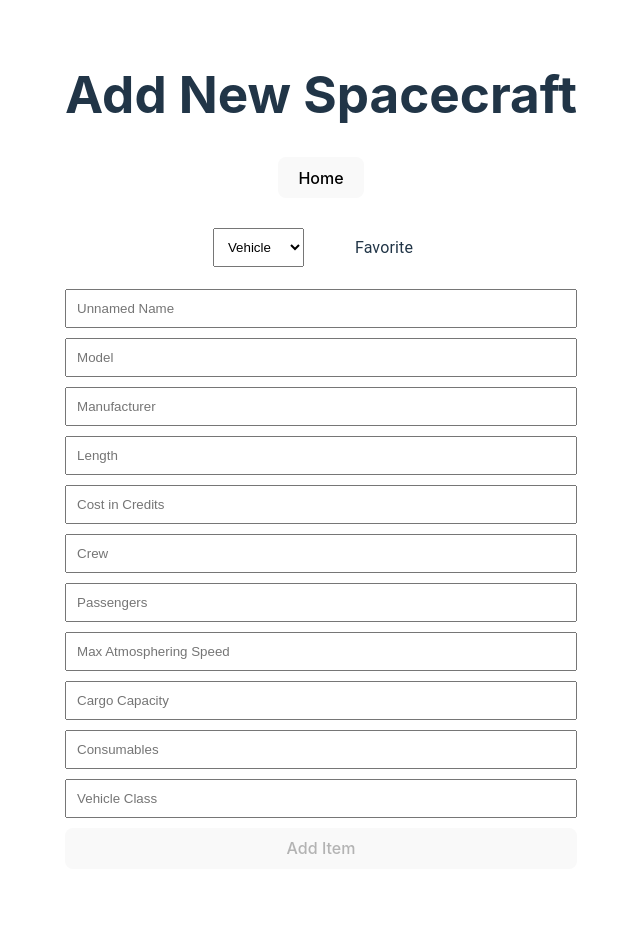
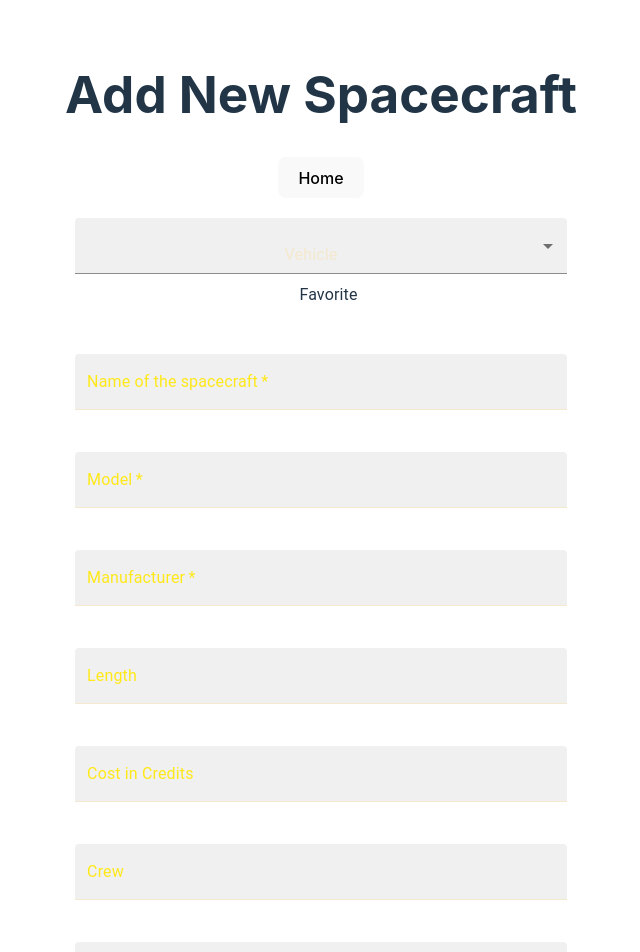
Before and after one commit to AugustoLL/Star-Wars-Garage, a React (Vite) app: page /add in a window 1280 px wide. Shown: the top 952 px of the page, without its empty margins (319-959 px from the left). Before the commit the page ends 901 px from the top, so only its background shows below. Built offline with nearby package versions, Linux system fonts and the light colour scheme.

Commit message:
move inputs to their own components and add a snackbar to inform the user

```diff
--- a/src/components/AddSpacecraftForm.tsx
+++ b/src/components/AddSpacecraftForm.tsx
@@ -2,12 +2,15 @@ import React, { useState } from "react";
 import { Vehicle, Starship } from "../types/starWars";
 import "./AddSpacecraftForm.css";
 import { LOCAL_STORAGE_VEHICLES_KEY, LOCAL_STORAGE_STARSHIPS_KEY } from "../constants";
+import FormInput from "./FormInput";
+import FormSnackbar from "./FormSnackbar";
 
 
 import Checkbox from '@mui/material/Checkbox';
 import FormControlLabel from '@mui/material/FormControlLabel';
 import StarBorderOutlinedIcon from '@mui/icons-material/StarBorderOutlined';
 import StarIcon from '@mui/icons-material/Star';
+// import { Form } from "react-router-dom";
 
 /**
  * Form to add a new spacecraft to the local storage.
@@ -16,6 +19,8 @@ import StarIcon from '@mui/icons-material/Star';
  * When the user submits the form, it will create a new Vehicle or Starship object, add the created and edited timestamps and add the new spacecraft to the local storage.
  */
 const AddSpacecraftForm: React.FC = () => {
+
+  const [openSnackbar, setOpenSnackbar] = useState(false);
 
   /**
    * This is the common data for both Vehicles and Starships.
@@ -39,6 +44,31 @@ const AddSpacecraftForm: React.FC = () => {
     url: '',
   });
 
+
+  const resetFields = () => {
+    setCommonData({
+      type: 'vehicle',
+      favorite: false,
+      name: '',
+      model: '',
+      manufacturer: '',
+      length: '',
+      cost_in_credits: '',
+      crew: '',
+      passengers: '',
+      max_atmosphering_speed: '',
+      cargo_capacity: '',
+      consumables: '',
+      films: [],
+      pilots: [],
+      url: '',
+    });
+    setVehicleClass('');
+    setStarshipClass('');
+    setHyperdriveRating('');
+    setMGLT('');
+  }
+
   /**
    * Specific fields for each type of spacecraft.
    * Vehicles needs a vehicle class
@@ -59,6 +89,9 @@ const AddSpacecraftForm: React.FC = () => {
    * by spreading the common data and adding the respective specific fields (vehicle_class, starship_class, hyperdrive_rating, MGLT)
    * and then adding the created and edited timestamps.
    * It will then add the new spacecraft to the local storage, either to the vehicles or starships array.
+   *
+   * At the end it will open the snackbar to let the user know that the spacecraft was added,
+   * and it will reset the TextFields to their initial values.
    */
   const handleSubmit = (e: React.FormEvent) => {
     e.preventDefault();
@@ -91,6 +124,8 @@ const AddSpacecraftForm: React.FC = () => {
       localStorage.setItem(LOCAL_STORAGE_STARSHIPS_KEY, JSON.stringify(localStarships));
     }
 
+    setOpenSnackbar(true);
+    resetFields();
   };
 
   /**
@@ -102,10 +137,18 @@ const AddSpacecraftForm: React.FC = () => {
     <form onSubmit={handleSubmit}>
       <div>
         {/* Selector to choose the Type of Spacecraft: Vehicle or Starship*/}
-        <select value={commonData.type} onChange={e => setCommonData({...commonData, type: e.target.value})}>
+        <FormInput
+          type="select"
+          label="Type of Spacecraft"
+          name="type"
+          value={commonData.type}
+          onChange={e => setCommonData({...commonData, type: e.target.value})}
+          required={true}
+        />
+        {/* <select value={commonData.type} onChange={e => setCommonData({...commonData, type: e.target.value})}>
           <option value="vehicle">Vehicle</option>
           <option value="starship">Starship</option>
-        </select>
+        </select> */}
         <FormControlLabel
           label="Favorite"
           control={
@@ -121,35 +164,42 @@ const AddSpacecraftForm: React.FC = () => {
       </div>
 
       {/* Common data for both Vehicles and Starships */}
-      <input type="text" name="name" value={commonData.name} onChange={e => setCommonData({...commonData, name: e.target.value})} placeholder="Unnamed Name"/>
-      <input type="text" name="model" value={commonData.model} onChange={e => setCommonData({...commonData, model: e.target.value})} placeholder="Model"/>
-      <input type="text" name="manufacturer" value={commonData.manufacturer} onChange={e => setCommonData({...commonData, manufacturer: e.target.value})} placeholder="Manufacturer"/>
-      <input type="text" name="length" value={commonData.length} onChange={e => setCommonData({...commonData, length: e.target.value})} placeholder="Length"/>
-      <input type="text" name="cost_in_credits" value={commonData.cost_in_credits} onChange={e => setCommonData({...commonData, cost_in_credits: e.target.value})} placeholder="Cost in Credits"/>
-      <input type="text" name="crew" value={commonData.crew} onChange={e => setCommonData({...commonData, crew: e.target.value})} placeholder="Crew"/>
-      <input type="text" name="passengers" value={commonData.passengers} onChange={e => setCommonData({...commonData, passengers: e.target.value})} placeholder="Passengers"/>
-      <input type="text" name="max_atmosphering_speed" value={commonData.max_atmosphering_speed} onChange={e => setCommonData({...commonData, max_atmosphering_speed: e.target.value})} placeholder="Max Atmosphering Speed" />
-      <input type="text" name="cargo_capacity" value={commonData.cargo_capacity} onChange={e => setCommonData({...commonData, cargo_capacity: e.target.value})} placeholder="Cargo Capacity"/>
-      <input type="text" name="consumables" value={commonData.consumables} onChange={e => setCommonData({...commonData, consumables: e.target.value})} placeholder="Consumables"/>
+      <FormInput label="Name of the spacecraft" name="name" value={commonData.name} onChange={e => setCommonData({...commonData, name: e.target.value})} required={true}/>
+      <FormInput label="Model" name="model" value={commonData.model} onChange={e => setCommonData({...commonData, model: e.target.value})} required={true} />
+      <FormInput label="Manufacturer" name="manufacturer" value={commonData.manufacturer} onChange={e => setCommonData({...commonData, manufacturer: e.target.value})} required={true} />
+      <FormInput label="Length" name="length" value={commonData.length} onChange={e => setCommonData({...commonData, length: e.target.value})} />
+      <FormInput label="Cost in Credits" name="cost_in_credits" value={commonData.cost_in_credits} onChange={e => setCommonData({...commonData, cost_in_credits: e.target.value})} />
+      <FormInput label="Crew" name="crew" value={commonData.crew} onChange={e => setCommonData({...commonData, crew: e.target.value})} />
+      <FormInput label="Passengers" name="passengers" value={commonData.passengers} onChange={e => setCommonData({...commonData, passengers: e.target.value})} />
+      <FormInput label="Max Atmosphering Speed" name="max_atmosphering_speed" value={commonData.max_atmosphering_speed} onChange={e => setCommonData({...commonData, max_atmosphering_speed: e.target.value})} />
+      <FormInput label="Cargo Capacity" name="cargo_capacity" value={commonData.cargo_capacity} onChange={e => setCommonData({...commonData, cargo_capacity: e.target.value})} />
+      <FormInput label="Consumables" name="consumables" value={commonData.consumables} onChange={e => setCommonData({...commonData, consumables: e.target.value})} />
 
       {/*Multiple fields for Vehicles and Starships (FILMS and PILOTS)*/}
 
 
       {/* Specific fields for Vehicles */}
       {commonData.type === 'vehicle' && (
-        <input type="text" value={vehicleClass} onChange={e => setVehicleClass(e.target.value)} placeholder="Vehicle Class" />
+        <FormInput label="Vehicle Class" name="vehicle_class" value={vehicleClass} onChange={e => setVehicleClass(e.target.value)} required={true} />
       )}
 
       {/* Specific fields for Starships */}
       {commonData.type === 'starship' && (
         <>
-          <input type="text" value={starshipClass} onChange={e => setStarshipClass(e.target.value)} placeholder="Starship Class" />
-          <input type="text" value={hyperdriveRating} onChange={e => setHyperdriveRating(e.target.value)} placeholder="Hyperdrive Rating" />
-          <input type="text" value={MGLT} onChange={e => setMGLT(e.target.value)} placeholder="MGLT (Megalights per hour)" />
+          <FormInput label="Starship Class" name="starship_class" value={starshipClass} onChange={e => setStarshipClass(e.target.value)} required={true} />
+          <FormInput label="Hyperdrive Rating" name="hyperdrive_rating" value={hyperdriveRating} onChange={e => setHyperdriveRating(e.target.value)} required={true} />
+          <FormInput label="MGLT (Megalights per hour)" name="MGLT" value={MGLT} onChange={e => setMGLT(e.target.value)} required={true} />
         </>
       )}
 
-      <button type="submit" disabled={!commonData.name || !commonData.model || !commonData.manufacturer}>Add Item</button>
+      <button type="submit" disabled={!commonData.name || !commonData.model || !commonData.manufacturer}>
+        Add {commonData.type}
+      </button>
+      <FormSnackbar
+        isOpen={openSnackbar}
+        onClose={() => setOpenSnackbar(false)}
+        message={`Succesfully added "${commonData.name}" as a new ${commonData.type}`}
+      />
     </form>
   )
 };
--- /dev/null
+++ b/src/components/FormInput.tsx
@@ -0,0 +1,101 @@
+import TextField from '@mui/material/TextField';
+import Select, { SelectChangeEvent } from '@mui/material/Select';
+import MenuItem from '@mui/material/MenuItem';
+
+interface InputProps {
+  label: string,
+  name: string,
+  value: string,
+  onChange: (event: React.ChangeEvent<HTMLInputElement>) => void,
+  required?: boolean,
+  type?: string,
+  options?: {value: string, label: string}[],
+}
+
+const defaultOptions = [
+  { value: "vehicle", label: "Vehicle" },
+  { value: "starship", label: "Starship" }
+]
+
+/**
+ * When using Textfield, sx allows defining additional CSS styles,
+ * First we change the color of the label to the yellow from the star wars logo,
+ * then we change the color of the text in the input to a lighter color,
+ * then we change the background color of the input to a darker color,
+ * and finally we change the border color of the input, when it's clicked to the yellow color.
+ */
+const sx = {
+  "& label": {
+    color: '#fee818', // color of the label
+    "&.Mui-focused": {
+      color: '#fee818', // color when focused
+    }
+  },
+  "& .MuiInputBase-input": {
+    color: '#f4e8ce', // color of the text inside of the TextField
+    "&.Mui-focused": {
+      color: '#f4e8ce', // color when focused
+    }
+  },
+  // Targeting the TextField component
+  "& .MuiFilledInput-root::after": {
+    borderBottomColor: '#fee818', // default underline color
+  },
+  "& .MuiFilledInput-root::before": {
+    borderBottomColor: '#f4e8ce', // default color of the line before focus
+  },
+  "& .MuiFilledInput-root:hover:not(.Mui-disabled)::before": {
+    borderBottomColor: '#fee818', // color when hovering before focus
+  },
+}
+
+const Input: React.FC<InputProps> = ({ label, name, value, onChange, type = "text", required = false, options = defaultOptions}) => {
+  if (type === "text") {
+    return (
+      <div className='input-container'>
+        <TextField
+            required={required}
+            label={label}
+            id=""
+            name={name}
+            value={value}
+            onChange={onChange}
+            fullWidth
+            margin='dense'
+            variant='filled'
+            sx={sx}
+          />
+      </div>
+    )
+  }
+  /**
+   * If the input type needed is a select, we return a Select component
+   * with the options passed as props.
+   * We also cast the onChange prop to a SelectChangeEvent
+   * */
+  else if (type === "select") {
+    return (
+      <div className='input-container'>
+        <Select
+          value={value}
+          label={label}
+          onChange={onChange as (event: SelectChangeEvent<string>) => void}
+          fullWidth
+          displayEmpty
+          required={required}
+          variant='filled'
+          sx={sx}
+        >
+          {options.map((option: {value: string, label: string}) => (
+            <MenuItem key={option.value} value={option.value}>
+              {option.label}
+            </MenuItem>
+          ))}
+        </Select>
+      </div>
+    )
+  }
+
+}
+
+export default Input;
--- /dev/null
+++ b/src/components/FormSnackbar.tsx
@@ -0,0 +1,35 @@
+import Snackbar from '@mui/material/Snackbar';
+import { Alert } from "@mui/material";
+
+interface FormSnackbarProps {
+  isOpen: boolean
+  onClose: () => void,
+  message: string,
+  isError?: boolean,
+  anchorOrigin?: { vertical: 'top' | 'bottom', horizontal: 'center' | 'left' | 'right' },
+  autoHideDuration?: number
+}
+
+const FormSnackbar: React.FC<FormSnackbarProps> = ({
+  isOpen,
+  onClose,
+  message,
+  isError = false,
+  anchorOrigin = { vertical: 'top', horizontal: 'center'},
+  autoHideDuration = 6000
+  }) => {
+    return (
+      <Snackbar
+        anchorOrigin={anchorOrigin}
+        open={isOpen}
+        autoHideDuration={autoHideDuration}
+        onClose={onClose}
+      >
+        <Alert severity={isError ? 'error' : 'success'} variant="filled">
+          {message}
+        </Alert>
+      </Snackbar>
+    )
+}
+
+export default FormSnackbar;
```
